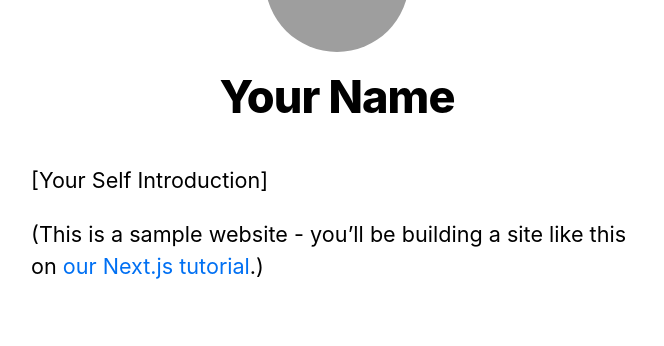
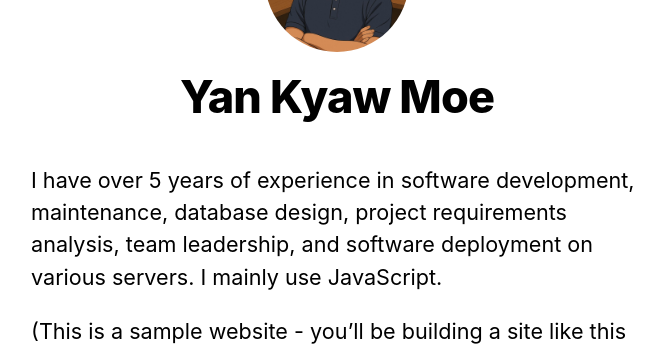
Before and after one commit to yankyaw-moe/nextjs-blog, a Next.js app: page / in a window 1280 px wide. Shown: the part 146-492 px from the top of the page, without its empty margins (303-967 px from the left). Built offline with nearby package versions, Linux system fonts and the light colour scheme; grey boxes are pictures that could not be loaded.

Commit message:
updated data

```diff
--- a/components/layout.js
+++ b/components/layout.js
@@ -4,7 +4,7 @@ import styles from './layout.module.css';
 import utilStyles from '../styles/utils.module.css';
 import Link from 'next/link';
 
-const name = 'Your Name';
+const name = 'Yan Kyaw Moe';
 export const siteTitle = 'Next.js Sample Website';
 
 export default function Layout({ children, home }) {
--- a/pages/index.js
+++ b/pages/index.js
@@ -9,7 +9,12 @@ export default function Home() {
         <title>{siteTitle}</title>
       </Head>
       <section className={utilStyles.headingMd}>
-        <p>[Your Self Introduction]</p>
+        <p>
+          I have over 5 years of experience in software development,
+          maintenance, database design, project requirements analysis, team
+          leadership, and software deployment on various servers. I mainly use
+          JavaScript.
+        </p>
         <p>
           (This is a sample website - you’ll be building a site like this on{' '}
           <a href="https://nextjs.org/learn">our Next.js tutorial</a>.)
```
Also changed, not shown: public/images/profile.jpg (added).
